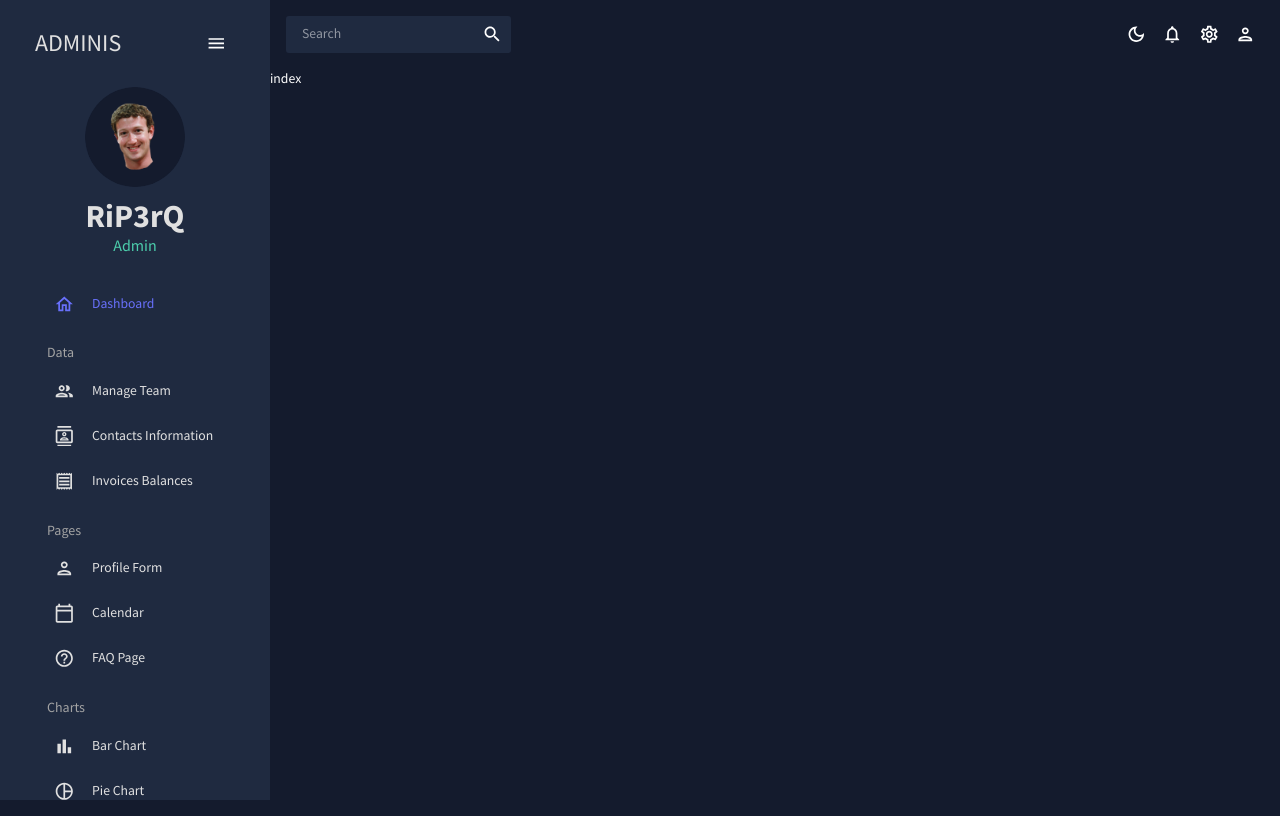
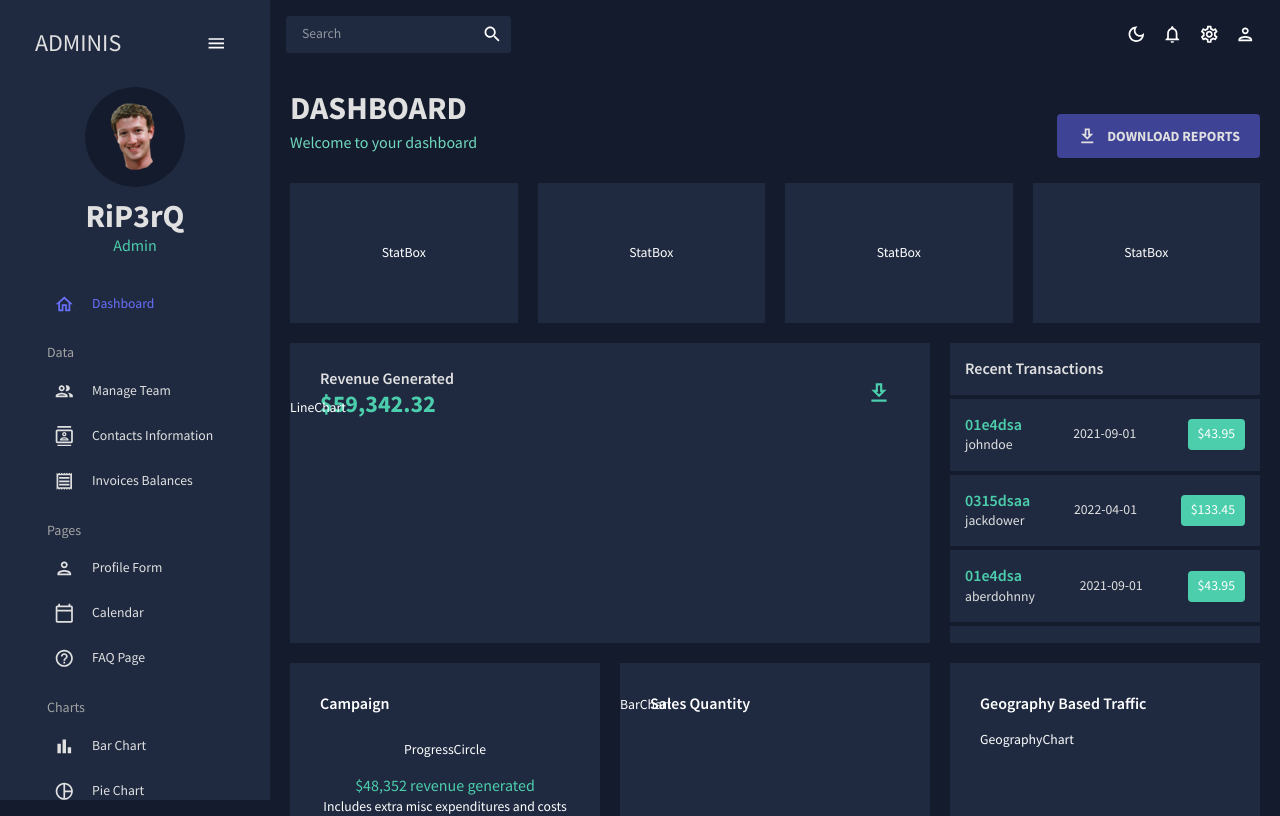
Before and after one commit to RiP3rQ/AdminDashboard-React-, a React (Vite) app: page / in a window 1280 px wide. Shown: the top 816 px of the page. Built offline with nearby package versions, Linux system fonts and the light colour scheme.

Commit message:
Dashboard grid without finished charts Components

```diff
--- /dev/null
+++ b/src/components/BarChart.jsx
@@ -0,0 +1,7 @@
+import React from "react";
+
+function BarChart() {
+  return <div>BarChart</div>;
+}
+
+export default BarChart;
--- /dev/null
+++ b/src/components/GeographyChart.jsx
@@ -0,0 +1,7 @@
+import React from "react";
+
+function GeographyChart() {
+  return <div>GeographyChart</div>;
+}
+
+export default GeographyChart;
--- /dev/null
+++ b/src/components/LineChart.jsx
@@ -0,0 +1,7 @@
+import React from "react";
+
+function LineChart() {
+  return <div>LineChart</div>;
+}
+
+export default LineChart;
--- /dev/null
+++ b/src/components/ProgressCircle.jsx
@@ -0,0 +1,7 @@
+import React from "react";
+
+function ProgressCircle() {
+  return <div>ProgressCircle</div>;
+}
+
+export default ProgressCircle;
--- /dev/null
+++ b/src/components/StatBox.jsx
@@ -0,0 +1,7 @@
+import React from "react";
+
+function StatBox() {
+  return <div>StatBox</div>;
+}
+
+export default StatBox;
--- a/src/scenes/dashboard/index.jsx
+++ b/src/scenes/dashboard/index.jsx
@@ -1,6 +1,284 @@
-import React from "react";
+import { Box, Button, IconButton, Typography, useTheme } from "@mui/material";
+import { tokens } from "../../theme";
+import { mockTransactions } from "../../data/mockData";
+import DownloadOutlinedIcon from "@mui/icons-material/DownloadOutlined";
+import EmailIcon from "@mui/icons-material/Email";
+import PointOfSaleIcon from "@mui/icons-material/PointOfSale";
+import PersonAddIcon from "@mui/icons-material/PersonAdd";
+import TrafficIcon from "@mui/icons-material/Traffic";
+import Header from "../../components/Header";
+import LineChart from "../../components/LineChart";
+import GeographyChart from "../../components/GeographyChart";
+import BarChart from "../../components/BarChart";
+import StatBox from "../../components/StatBox";
+import ProgressCircle from "../../components/ProgressCircle";
 
 const Dashboard = () => {
-  return <div>index</div>;
+  const theme = useTheme();
+  const colors = tokens(theme.palette.mode);
+
+  return (
+    <Box m="20px">
+      {/* HEADER */}
+      <Box display="flex" justifyContent="space-between" alignItems="center">
+        <Header title="DASHBOARD" subtitle="Welcome to your dashboard" />
+
+        <Box>
+          <Button
+            sx={{
+              backgroundColor: colors.blueAccent[700],
+              color: colors.grey[100],
+              fontSize: "14px",
+              fontWeight: "bold",
+              padding: "10px 20px",
+            }}
+          >
+            <DownloadOutlinedIcon sx={{ mr: "10px" }} />
+            Download Reports
+          </Button>
+        </Box>
+      </Box>
+
+      {/* GRID & CHARTS */}
+      <Box
+        display="grid"
+        gridTemplateColumns="repeat(12, 1fr)"
+        gridAutoRows="140px"
+        gap="20px"
+      >
+        {/* ROW 1 */}
+        <Box
+          gridColumn="span 3"
+          backgroundColor={colors.primary[400]}
+          display="flex"
+          alignItems="center"
+          justifyContent="center"
+        >
+          <StatBox
+            title="12,361"
+            subtitle="Emails Sent"
+            progress="0.75"
+            increase="+14%"
+            icon={
+              <EmailIcon
+                sx={{ color: colors.greenAccent[600], fontSize: "26px" }}
+              />
+            }
+          />
+        </Box>
+        <Box
+          gridColumn="span 3"
+          backgroundColor={colors.primary[400]}
+          display="flex"
+          alignItems="center"
+          justifyContent="center"
+        >
+          <StatBox
+            title="431,225"
+            subtitle="Sales Obtained"
+            progress="0.50"
+            increase="+21%"
+            icon={
+              <PointOfSaleIcon
+                sx={{ color: colors.greenAccent[600], fontSize: "26px" }}
+              />
+            }
+          />
+        </Box>
+        <Box
+          gridColumn="span 3"
+          backgroundColor={colors.primary[400]}
+          display="flex"
+          alignItems="center"
+          justifyContent="center"
+        >
+          <StatBox
+            title="32,441"
+            subtitle="New Clients"
+            progress="0.30"
+            increase="+5%"
+            icon={
+              <PersonAddIcon
+                sx={{ color: colors.greenAccent[600], fontSize: "26px" }}
+              />
+            }
+          />
+        </Box>
+        <Box
+          gridColumn="span 3"
+          backgroundColor={colors.primary[400]}
+          display="flex"
+          alignItems="center"
+          justifyContent="center"
+        >
+          <StatBox
+            title="1,325,134"
+            subtitle="Traffic Received"
+            progress="0.80"
+            increase="+43%"
+            icon={
+              <TrafficIcon
+                sx={{ color: colors.greenAccent[600], fontSize: "26px" }}
+              />
+            }
+          />
+        </Box>
+
+        {/* ROW 2 */}
+        <Box
+          gridColumn="span 8"
+          gridRow="span 2"
+          backgroundColor={colors.primary[400]}
+        >
+          <Box
+            mt="25px"
+            p="0 30px"
+            display="flex "
+            justifyContent="space-between"
+            alignItems="center"
+          >
+            <Box>
+              <Typography
+                variant="h5"
+                fontWeight="600"
+                color={colors.grey[100]}
+              >
+                Revenue Generated
+              </Typography>
+              <Typography
+                variant="h3"
+                fontWeight="bold"
+                color={colors.greenAccent[500]}
+              >
+                $59,342.32
+              </Typography>
+            </Box>
+            <Box>
+              <IconButton>
+                <DownloadOutlinedIcon
+                  sx={{ fontSize: "26px", color: colors.greenAccent[500] }}
+                />
+              </IconButton>
+            </Box>
+          </Box>
+          <Box height="250px" m="-20px 0 0 0">
+            <LineChart isDashboard={true} />
+          </Box>
+        </Box>
+        <Box
+          gridColumn="span 4"
+          gridRow="span 2"
+          backgroundColor={colors.primary[400]}
+          overflow="auto"
+        >
+          <Box
+            display="flex"
+            justifyContent="space-between"
+            alignItems="center"
+            borderBottom={`4px solid ${colors.primary[500]}`}
+            colors={colors.grey[100]}
+            p="15px"
+          >
+            <Typography color={colors.grey[100]} variant="h5" fontWeight="600">
+              Recent Transactions
+            </Typography>
+          </Box>
+          {mockTransactions.map((transaction, i) => (
+            <Box
+              key={`${transaction.txId}-${i}`}
+              display="flex"
+              justifyContent="space-between"
+              alignItems="center"
+              borderBottom={`4px solid ${colors.primary[500]}`}
+              p="15px"
+            >
+              <Box>
+                <Typography
+                  color={colors.greenAccent[500]}
+                  variant="h5"
+                  fontWeight="600"
+                >
+                  {transaction.txId}
+                </Typography>
+                <Typography color={colors.grey[100]}>
+                  {transaction.user}
+                </Typography>
+              </Box>
+              <Box color={colors.grey[100]}>{transaction.date}</Box>
+              <Box
+                backgroundColor={colors.greenAccent[500]}
+                p="5px 10px"
+                borderRadius="4px"
+              >
+                ${transaction.cost}
+              </Box>
+            </Box>
+          ))}
+        </Box>
+
+        {/* ROW 3 */}
+        <Box
+          gridColumn="span 4"
+          gridRow="span 2"
+          backgroundColor={colors.primary[400]}
+          p="30px"
+        >
+          <Typography variant="h5" fontWeight="600">
+            Campaign
+          </Typography>
+          <Box
+            display="flex"
+            flexDirection="column"
+            alignItems="center"
+            mt="25px"
+          >
+            <ProgressCircle size="125" />
+            <Typography
+              variant="h5"
+              color={colors.greenAccent[500]}
+              sx={{ mt: "15px" }}
+            >
+              $48,352 revenue generated
+            </Typography>
+            <Typography>Includes extra misc expenditures and costs</Typography>
+          </Box>
+        </Box>
+        <Box
+          gridColumn="span 4"
+          gridRow="span 2"
+          backgroundColor={colors.primary[400]}
+        >
+          <Typography
+            variant="h5"
+            fontWeight="600"
+            sx={{ padding: "30px 30px 0 30px" }}
+          >
+            Sales Quantity
+          </Typography>
+          <Box height="250px" mt="-20px">
+            <BarChart isDashboard={true} />
+          </Box>
+        </Box>
+        <Box
+          gridColumn="span 4"
+          gridRow="span 2"
+          backgroundColor={colors.primary[400]}
+          padding="30px"
+        >
+          <Typography
+            variant="h5"
+            fontWeight="600"
+            sx={{ marginBottom: "15px" }}
+          >
+            Geography Based Traffic
+          </Typography>
+          <Box height="200px">
+            <GeographyChart isDashboard={true} />
+          </Box>
+        </Box>
+      </Box>
+    </Box>
+  );
 };
+
 export default Dashboard;
```
